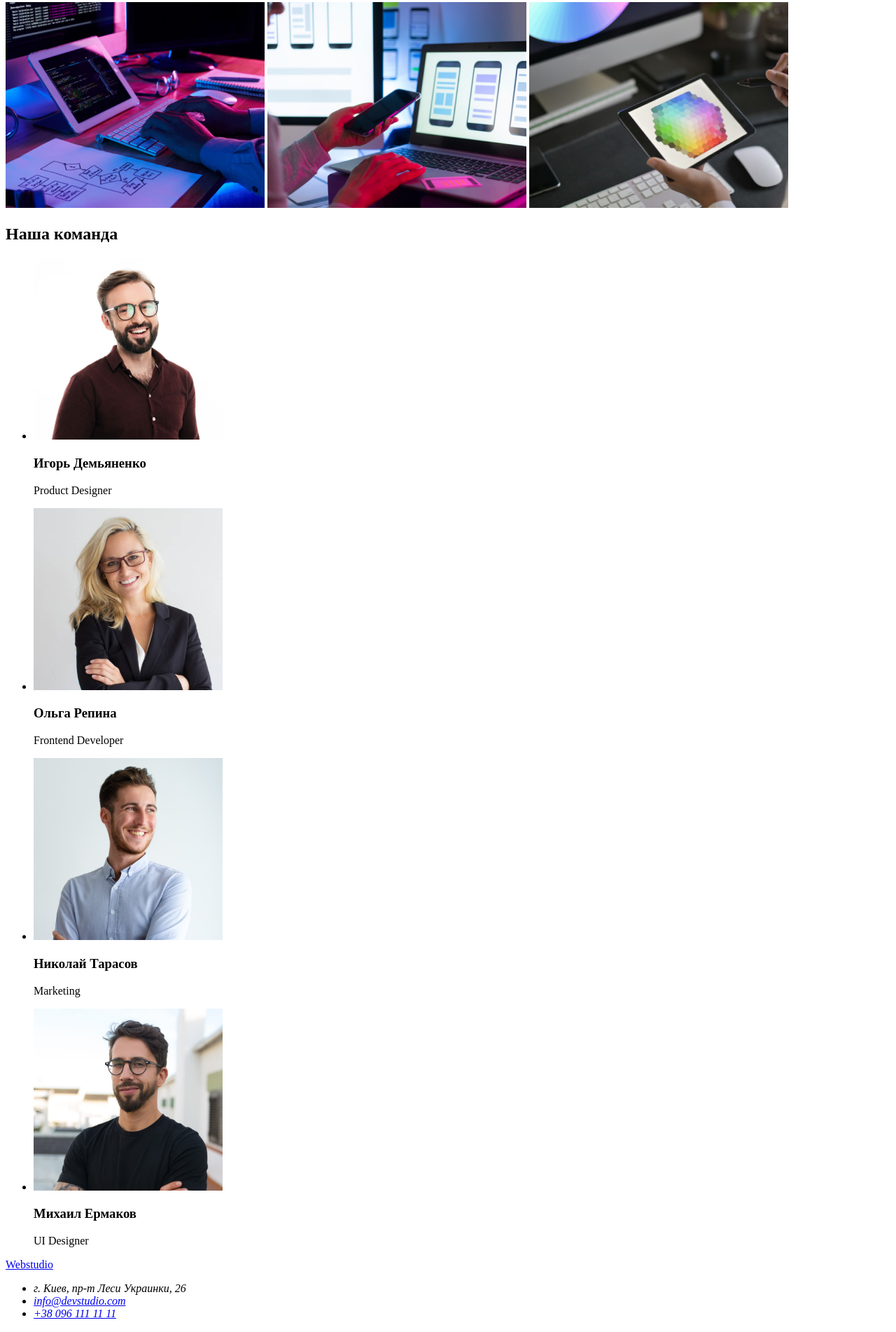
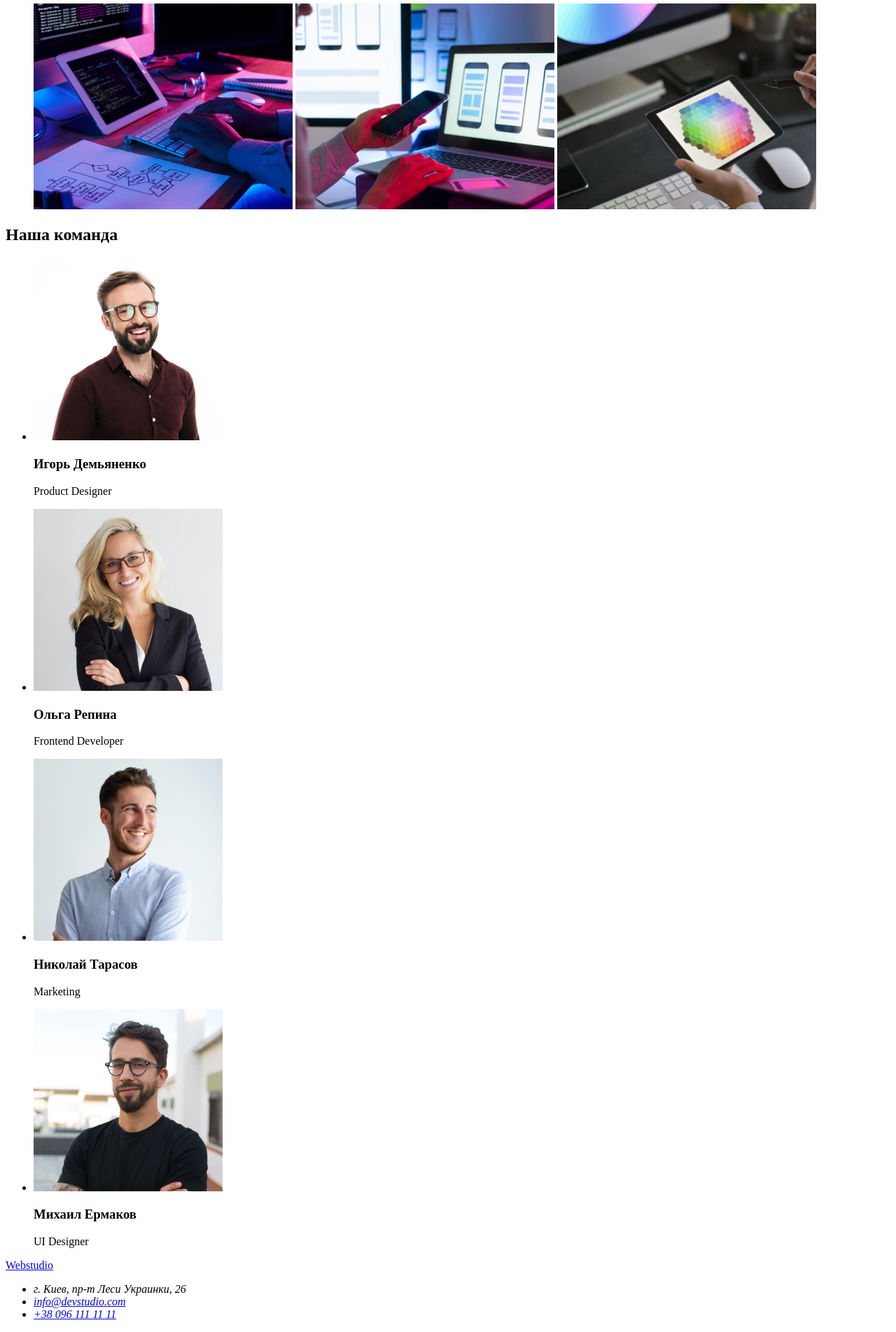
Before and after one commit to Savchenko-Andrey/goit-markup-hw-01., a plain HTML site: page index.html in a window 1280 px wide. Shown: the part 636-2539 px from the top of the page at 70% size. Drawn offline with Linux system fonts and the light colour scheme.

Commit message:
correction

```diff
--- a/index.html
+++ b/index.html
@@ -32,12 +32,13 @@
         <main>
             <div>
                 <section>
-                    <H1>Эффективные решения <br> для вашего бизнеса</H1>
+                    <H1>Эффективные решения<br>для вашего бизнеса</H1>
                     <button type="button">заказать услугу</button>
                 </section>
             </div>
 
             <section>
+                <h2> </h2>
                 <ul>
                     <li>
                         <h3>Внимание к деталям</h3>
@@ -58,10 +59,13 @@
                 </ul>
 
                     <h2>Чем мы занимаемся</h2>
-                        <img src="./images/PhotoWorsk.jpg" alt="програмирование" width="370">
-                        <img src="./images/photo.jpg" alt="разработка" width="370">
-                        <img src="./images/Phjoto.jpg" alt="Дизайн" width="370">
-
+                    <section>
+                        <ul>
+                            <img src="./images/PhotoWorsk.jpg" alt="програмирование" width="370">
+                            <img src="./images/photo.jpg" alt="разработка" width="370">
+                            <img src="./images/Phjoto.jpg" alt="Дизайн" width="370">
+                        </ul>
+                    </section>
             </section>
 
 
@@ -100,7 +104,7 @@
                 </a>
                 <address>
                     <ul>
-                        <li><span>г. Киев, пр-т Леси Украинки, 26</span></li>
+                        <li>г. Киев, пр-т Леси Украинки, 26</li>
                         <li><a href="mailto:info@devstudio.com">info@devstudio.com</a></li>
                         <li><a href="tel:+38099611111">+38 096 111 11 11</a></li>
                     </ul>
```
